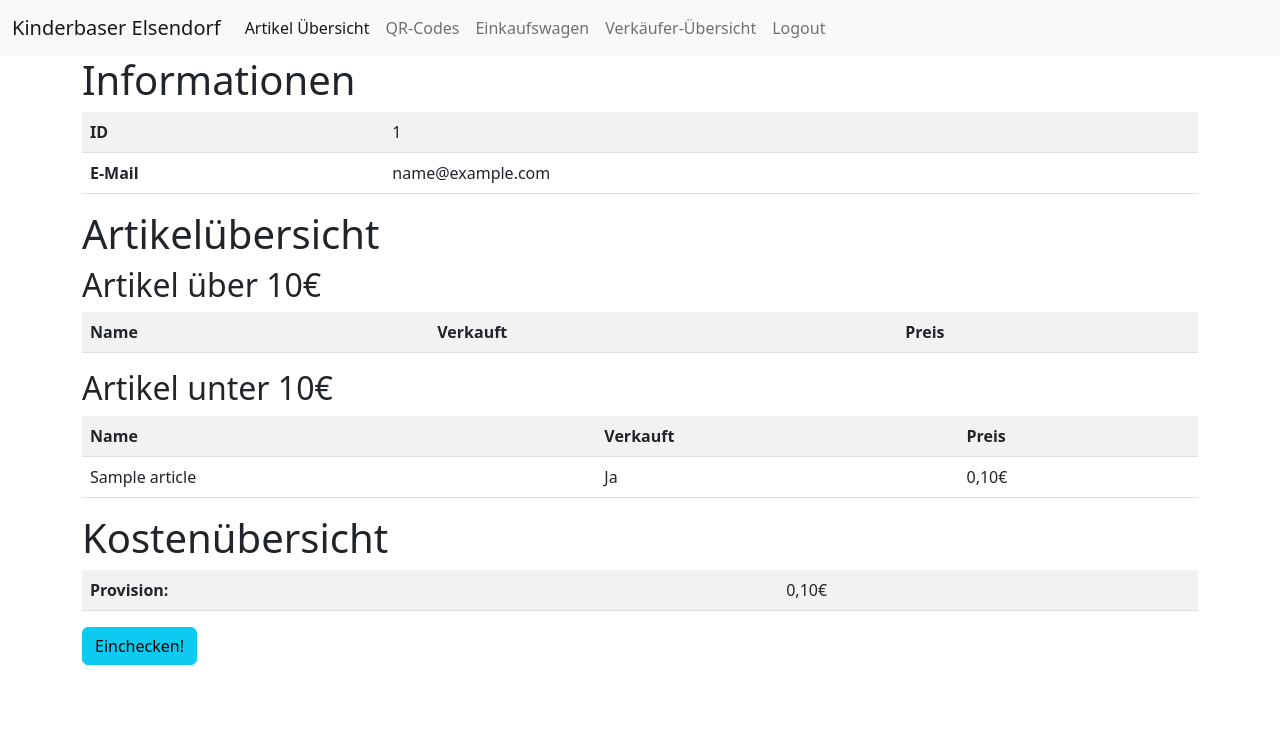
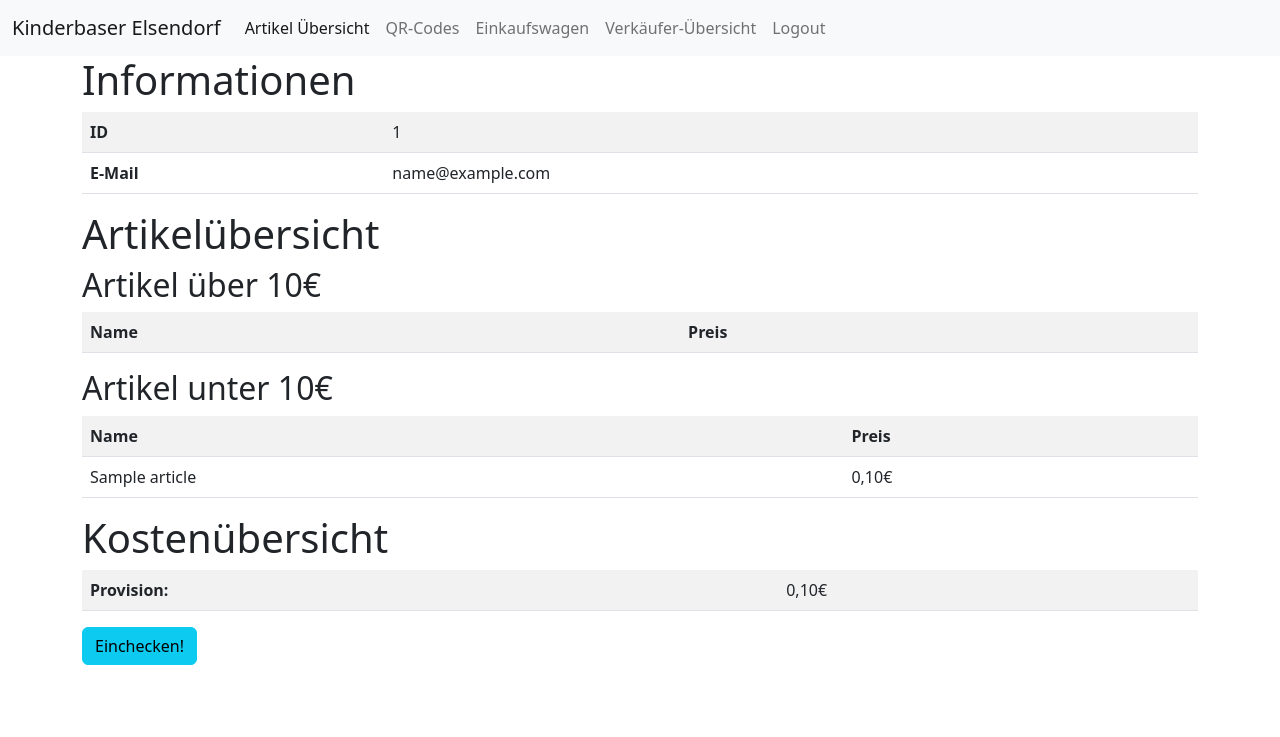
Before and after one commit to sn0b4ll/kinderbasar, a Flask app: page /org/checkin/1/ in a window 1280 px wide. Shown: the top 737 px of the page. Run offline with Flask 2, Linux system fonts and the light colour scheme; the visitor is signed in with stand-in values (Sample User, id 1); tables that the repository leaves empty hold one stand-in row (values such as "Sample post"); lists and menus that the app fills with data are empty; parts of the project's set-up code (start-up, migrations or seed data) failed here and were passed over.

Commit message:
Removed sold from checking overview (makes no sense..).

```diff
--- a/app/templates/checkin.html
+++ b/app/templates/checkin.html
@@ -64,13 +64,11 @@
 			<table class="table table-striped">
 				<tr>
 					<th scope="col">Name</th>
-					<th scope="col">Verkauft</th>
 					<th scope="col">Preis</th>
 				</tr>
 				{% for article in articles_over -%}
 				<tr>
 					<td>{{ article.name }}</td>
-					<td>{{ article.sold|to_german }}</td>
 					<td>{{ article.price|as_euro }}</td>
 				</tr>
 				{% endfor %}
@@ -83,13 +81,11 @@
 			<table class="table table-striped">
 				<tr>
 					<th scope="col">Name</th>
-					<th scope="col">Verkauft</th>
 					<th scope="col">Preis</th>
 				</tr>
 				{% for article in articles_under -%}
 				<tr>
 					<td>{{ article.name }}</td>
-					<td>{{ article.sold|to_german }}</td>
 					<td>{{ article.price|as_euro }}</td>
 				</tr>
 				{% endfor %}
```
